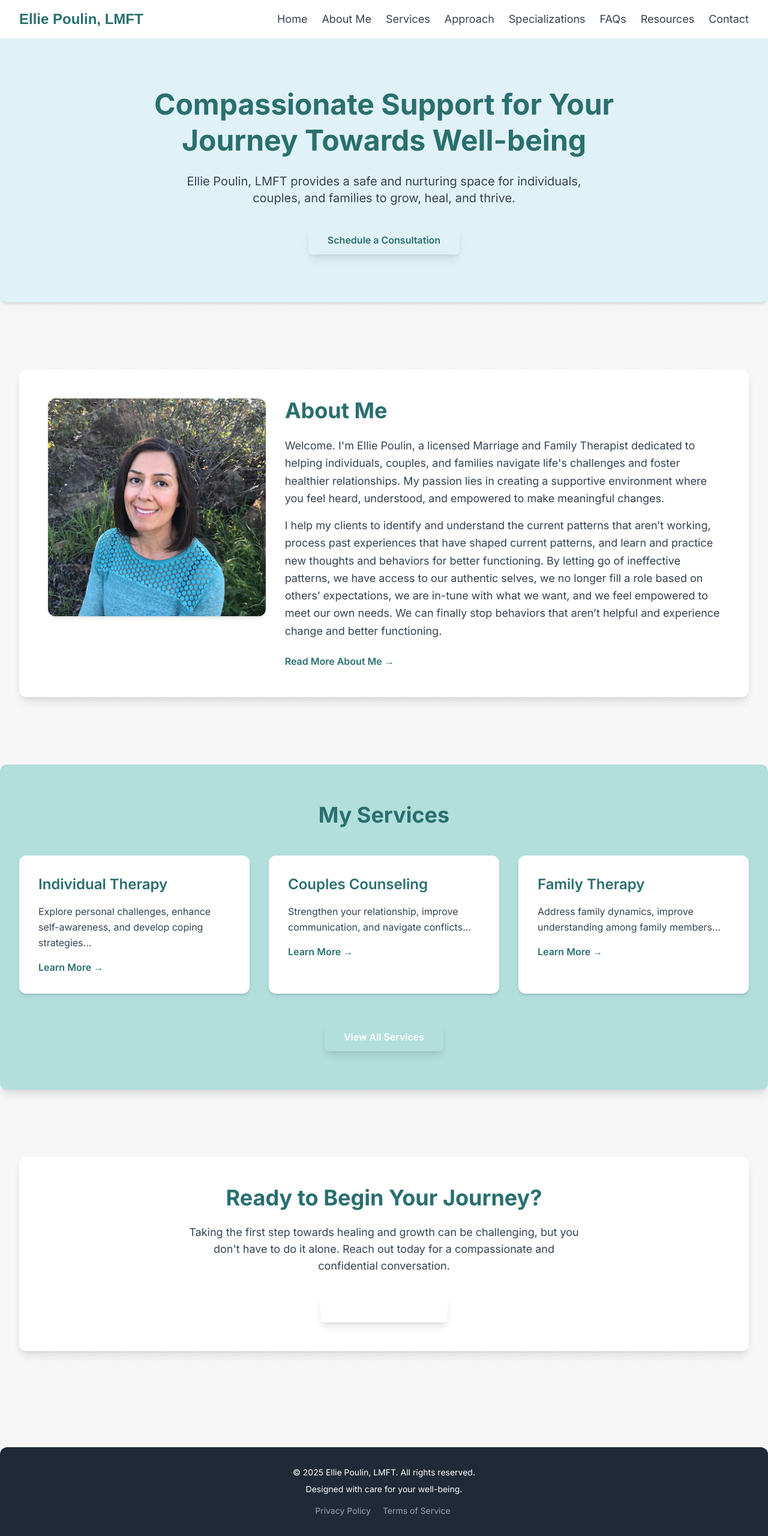
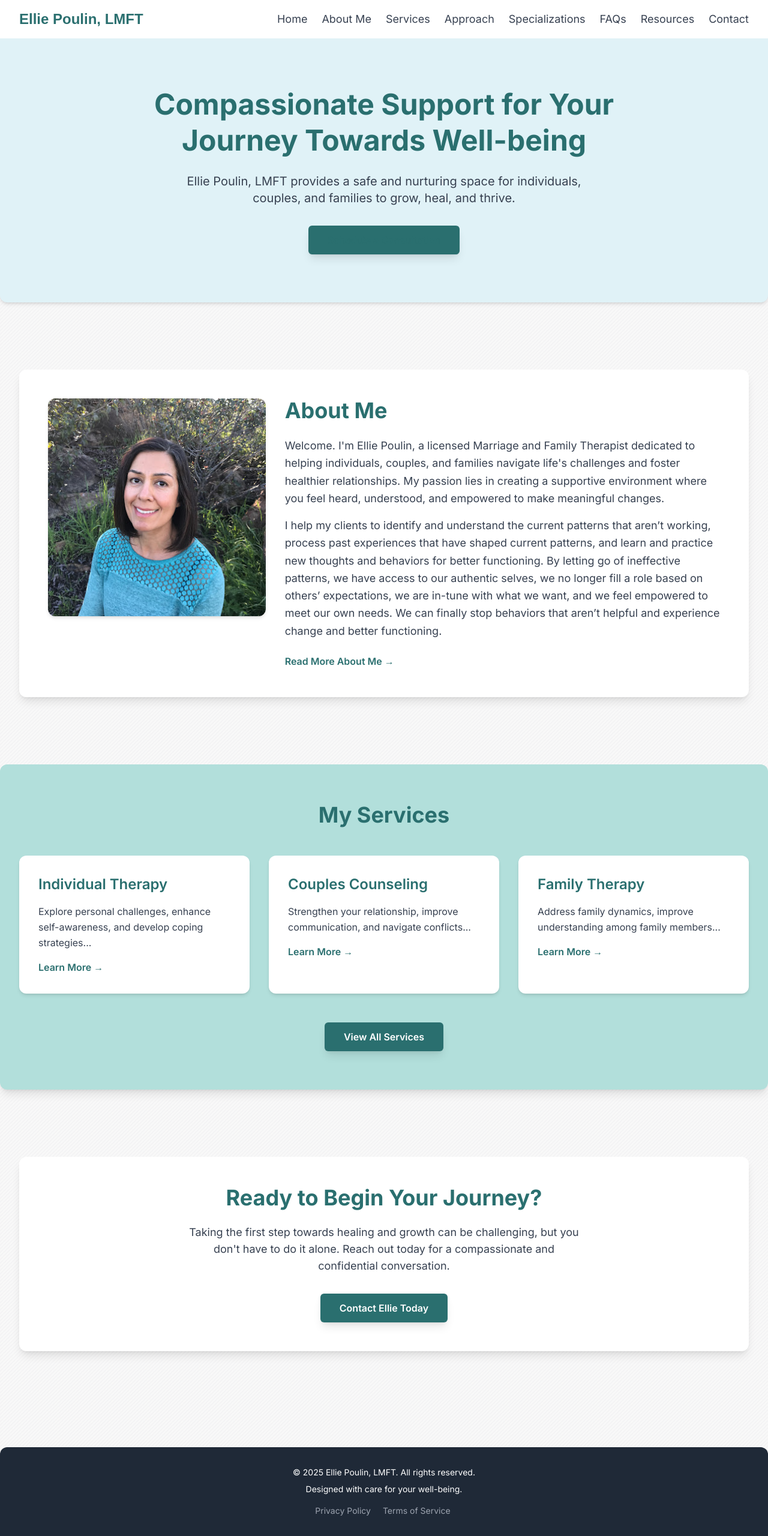
Before and after one commit to elliepoulin/elliepoulin.github.io, a Jekyll site: the page built from index.html, in a window 1280 px wide. Shown: the whole page at 60% size. Built offline with Jekyll 4.4.1, drawn with Linux system fonts in a browser that asks for light colours; nearby versions of some CDN libraries; some web fonts are replaced.

Commit message:
Update main.scss

```diff
--- a/assets/css/main.scss
+++ b/assets/css/main.scss
@@ -11,8 +11,12 @@
 .font-brand {
     font-family: 'Encode Sans SC', sans-serif;
 }
+
+/* Custom Theme Colors */
 .text-primary-dark { color: #2a6f6f; } /* Dark Teal */
+.text-primary-medium { color: #60A39A; } /* Muted Medium Teal-Green - NEW */
 .text-primary-light { color: #4CAF50; } /* Soft Green */
+.bg-primary-dark { background-color: #2a6f6f; } /* Dark Teal - Explicitly defined */
 .bg-accent-light { background-color: #e0f2f7; } /* Light Blue-Green */
 .bg-accent-medium { background-color: #b2dfdb; } /* Medium Teal-Green */
 .border-primary { border-color: #2a6f6f; }
```
